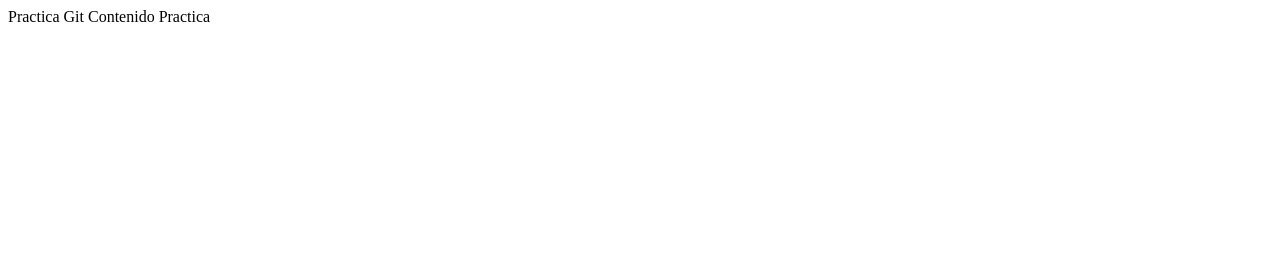
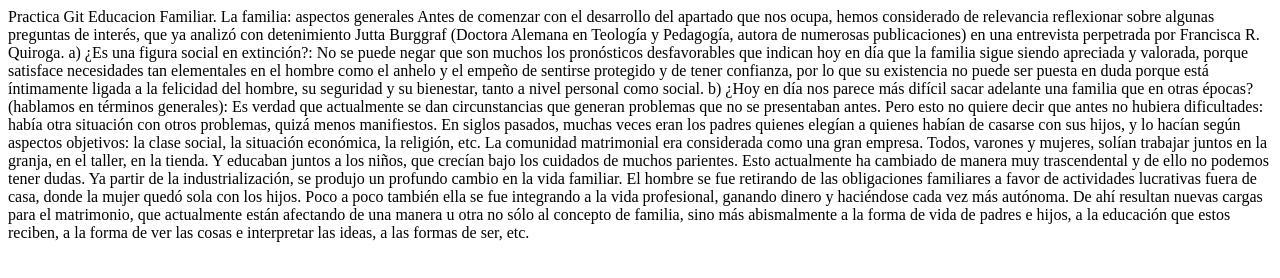
Before and after one commit to fernandogerman/practicahogar, a plain HTML site: page index.html in a window 1280 px wide. Drawn offline with Linux system fonts and the light colour scheme.

Commit message:
Dando estructura a la pagina

```diff
--- a/index.html
+++ b/index.html
@@ -4,7 +4,14 @@ Practica Git
 </head>
 
 <body>
-Contenido Practica
+ Educacion Familiar. La familia: aspectos generales
+Antes de comenzar con el desarrollo del apartado que nos ocupa, hemos  considerado de relevancia reflexionar sobre algunas preguntas de interés, que ya analizó con detenimiento Jutta Burggraf (Doctora Alemana en Teología y Pedagogía, autora de numerosas publicaciones) en una entrevista perpetrada por Francisca R. Quiroga.
+
+a) ¿Es una figura social en extinción?: No se puede negar que son muchos los pronósticos desfavorables que indican hoy en día que la familia sigue siendo apreciada y valorada, porque satisface necesidades tan elementales en el hombre como el anhelo y el empeño de sentirse protegido y de tener confianza, por lo que su existencia no puede ser puesta en duda porque está íntimamente ligada a la felicidad del hombre, su seguridad y su bienestar, tanto a nivel personal como social.
+
+b) ¿Hoy en día nos parece más difícil sacar adelante una familia que en otras épocas? (hablamos en términos generales): Es verdad que actualmente se dan circunstancias que generan problemas que no se presentaban antes. Pero esto no quiere decir que antes no hubiera dificultades: había otra situación con otros problemas, quizá menos manifiestos. En siglos pasados, muchas veces eran los padres quienes elegían a quienes habían de casarse con sus hijos, y lo hacían según aspectos objetivos: la clase social, la situación económica, la religión, etc. La comunidad matrimonial era considerada como una gran empresa. Todos, varones y mujeres, solían trabajar juntos en la granja, en el taller, en la tienda. Y educaban juntos a los niños, que crecían bajo los cuidados de muchos parientes. Esto actualmente ha cambiado de manera muy trascendental y de ello no podemos tener dudas.
+
+Ya partir de la industrialización, se produjo un profundo cambio en la vida familiar. El hombre se fue retirando de las obligaciones familiares a favor de actividades lucrativas fuera de casa, donde la mujer quedó sola con los hijos. Poco a poco también ella se fue integrando a la vida profesional, ganando dinero y haciéndose cada vez más autónoma. De ahí resultan nuevas cargas para el matrimonio, que actualmente están afectando de una manera u otra no sólo al concepto de familia, sino más abismalmente a la forma de vida de padres e hijos, a la educación que estos reciben, a la forma de ver las cosas e interpretar las ideas, a las formas de ser, etc.
 </body>
 
 </html>
```
